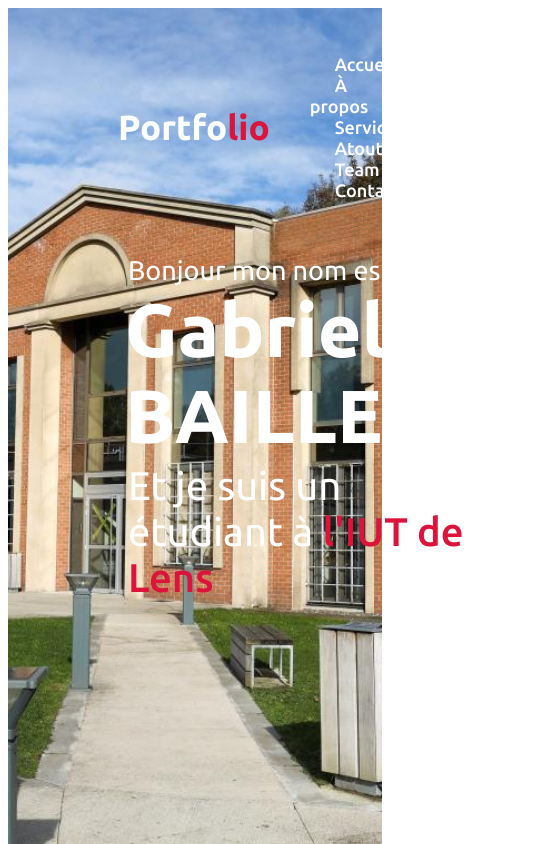
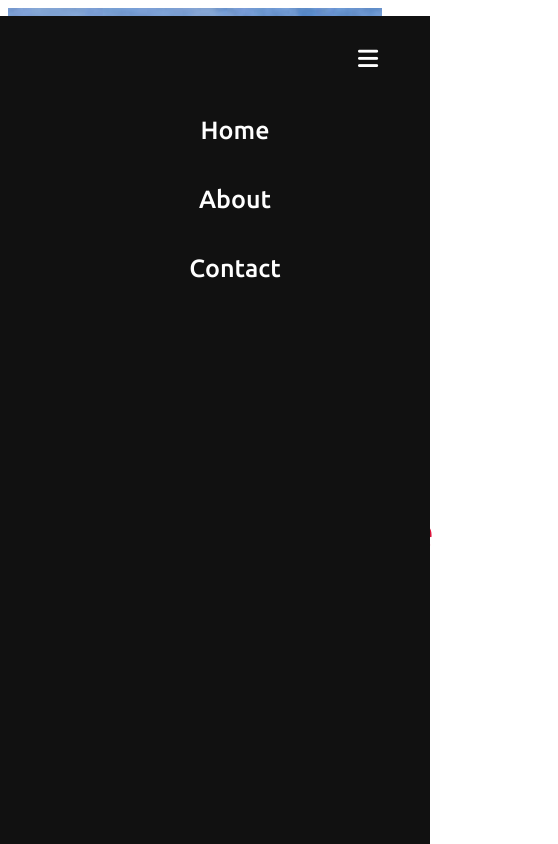
Before and after one commit to snqblevj/Portfolio, a website built with Parcel: page portfolio.html in a window 390 px wide. Shown: the top 844 px of the page, 558 px wide, since content can reach past the window. Built offline with nearby package versions, Linux system fonts and the light colour scheme.

Commit message:
Début du responsive

```diff
--- a/css/main.css
+++ b/css/main.css
@@ -53,6 +53,10 @@ a{
 .navbar.sticky .logo a span{
   color: #ffffff;
 }
+.navbar .menu li{
+  list-style: none;
+  display: inline-block;
+}
 .navbar .menu li a{
   font-size: 18px;
   font-weight: 500;
@@ -63,10 +67,19 @@ a{
 .navbar .menu li a:hover{
   color:crimson;
 }
-.navbar .menu li{
-  list-style: none;
-  display: inline-block;
+.navbar.sticky .menu li a:hover{
+  color: #ffffff;
 }
+
+/* menu btn styling */
+
+.menu-btn{
+  color: #ffffff;
+  font-size: 23px;
+  cursor: pointer;
+  display: none;
+}
+
 /* home section styling */
 .home{
   display: flex;
@@ -97,3 +110,42 @@ a{
   color: crimson;
   font-weight: 500;
 }
+
+/* responsive media query start */
+
+ @media (max-width: 991px) {
+   .max-width {
+     padding: 0 50px;
+   }
+
+   .menu-btn {
+     display: block;
+     z-index: 999;
+   }
+
+
+   .navbar .menu {
+     position: fixed;
+     height: 100vh;
+     width: 100%;
+     left: 0;
+     top: 0;
+     background: #111111;
+     text-align: center;
+     padding-top: 80px;
+   }
+
+   .navbar .menu.active {
+     left: 0%;
+   }
+
+   .navbar .menu li {
+     display: block;
+   }
+
+   .navbar .menu li a {
+     display: inline-block;
+     margin: 20px 0;
+     font-size: 25px;
+   }
+ }
--- a/js/main.js
+++ b/js/main.js
@@ -6,5 +6,9 @@ $(document).ready(function (){
     else {
        $('.navbar').removeClass("sticky");
     }
-  })
+  });
+  /* toggle menu/navbar script */
+  $('.menu-btn').click(function (){
+    $('.navbar .menu').toggleClass("active");
+  });
 });
--- a/portfolio.html
+++ b/portfolio.html
@@ -12,13 +12,13 @@
     <div class = "max-width">
       <div class="logo"><a href="#">Portfo<span>lio</span></a></div>
       <ul class="menu">
-        <li><a href="#">Accueil</a></li>
-        <li><a href="#">À propos</a></li>
-        <li><a href="#">Services</a></li>
-        <li><a href="#">Atouts</a></li>
-        <li><a href="#">Team</a></li>
+        <li><a href="#">Home</a></li>
+        <li><a href="#">About</a></li>
         <li><a href="#">Contact</a></li>
       </ul>
+      <div class = "menu-btn">
+        <i class="fas fa-bars"></i>
+      </div>
     </div>
   </nav>
 
```
